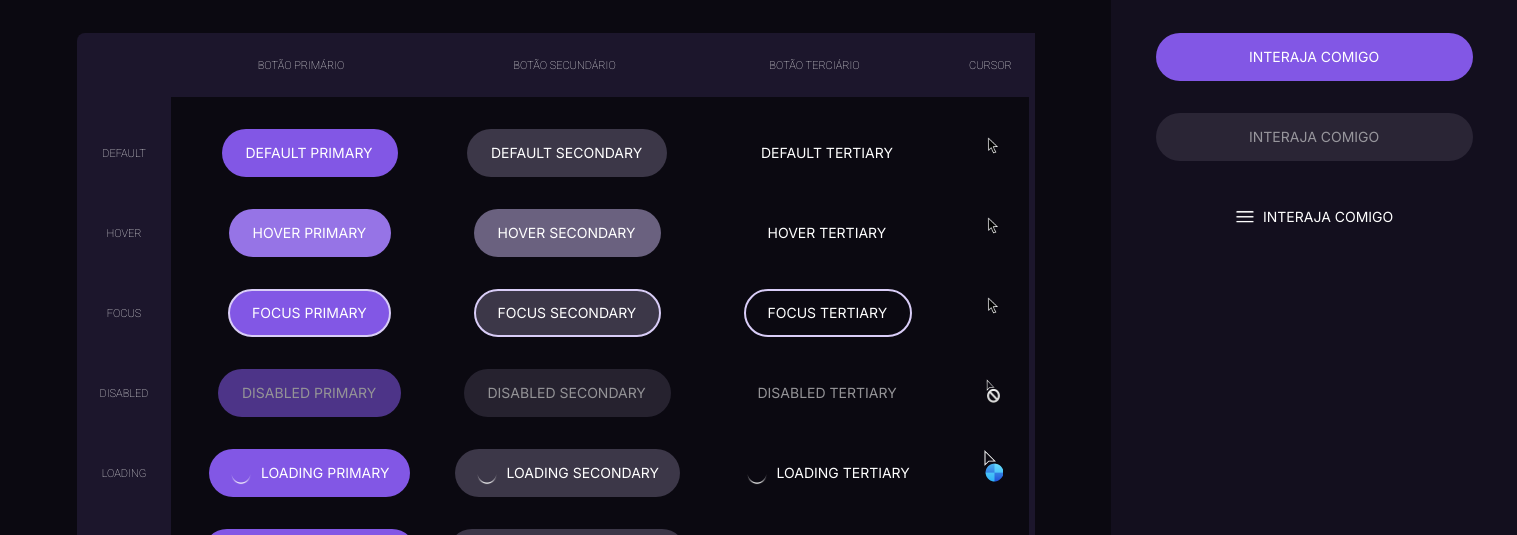
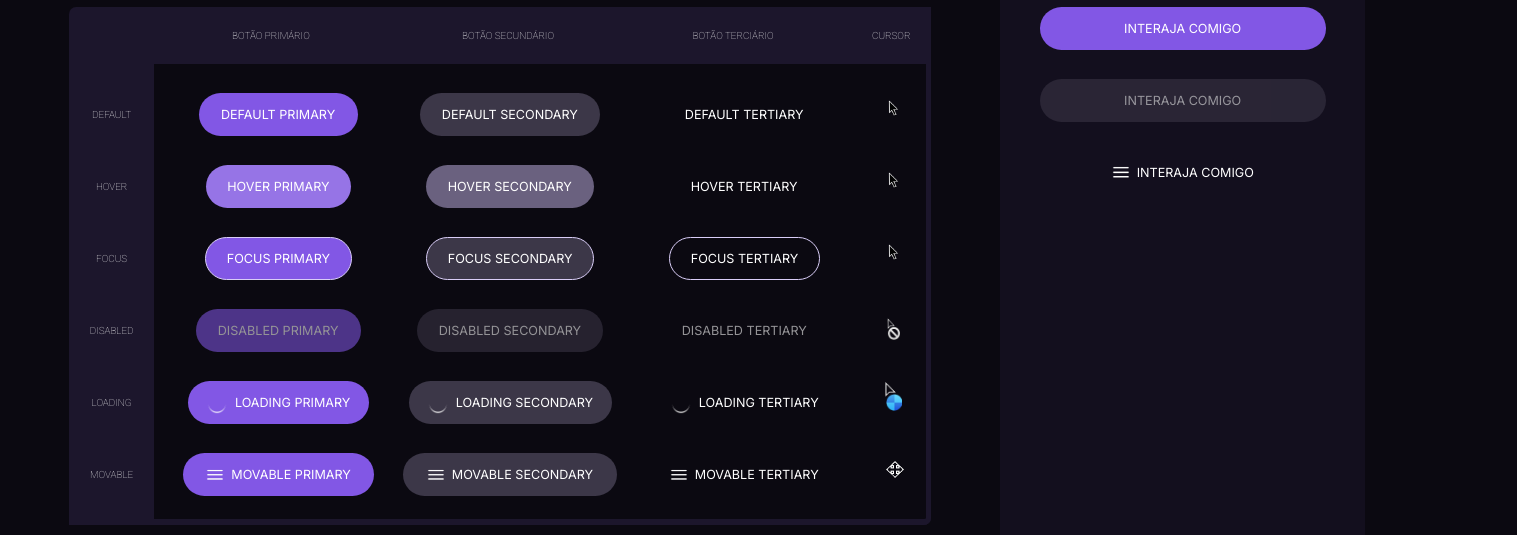
Before and after one commit to ronaldo-alves-jr/BoraCodar-3, a website: page index.html in a window 1280 px wide. Shown: the part 228-763 px from the top of the page, 1517 px wide, since content can reach past the window. Drawn offline with Linux system fonts and the light colour scheme.

Commit message:
fix: style.css

```diff
--- a/css/style.css
+++ b/css/style.css
@@ -2,7 +2,7 @@ body {
     width: 100%;
     position: relative;
     background: #0B0911;
-    ;
+    zoom: 90%;
 }
 
 /* Main Section */
```
